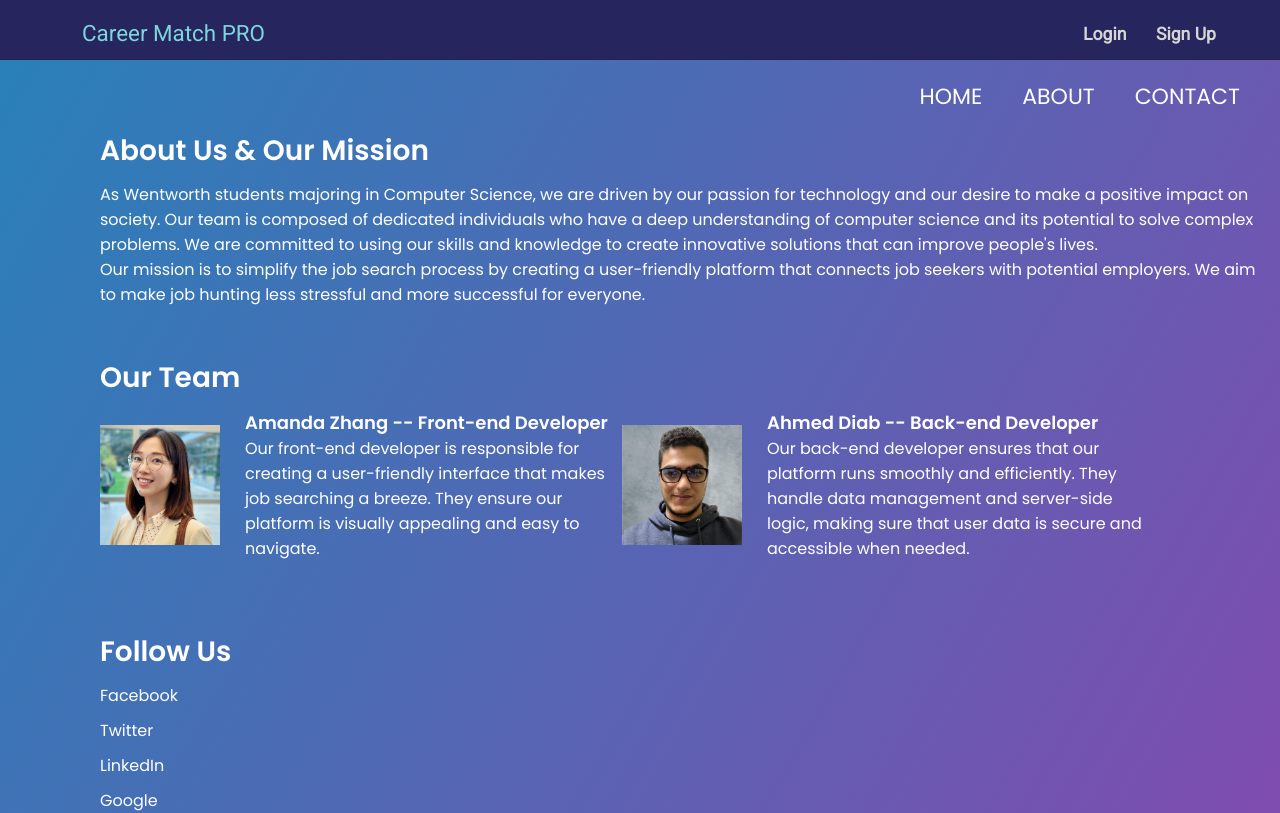
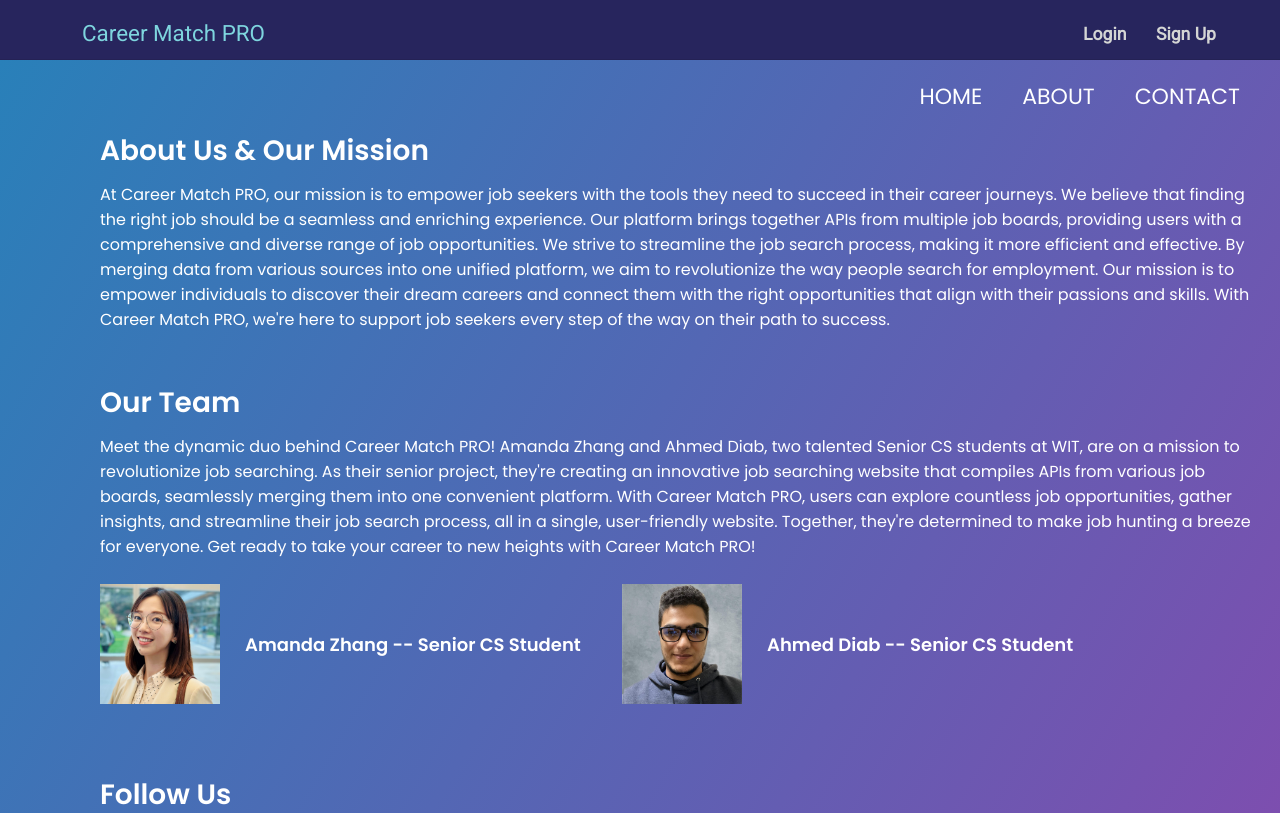
Before and after one commit to diabaatwit/Career-Match-PRO-Web-Application, a React (Create React App) app in the folder client/: page /about in a window 1280 px wide. Shown: the top 813 px of the page. Built offline with nearby package versions, Linux system fonts and the light colour scheme; the HTML template or start-up script is replaced by a standard one.

Commit message:
some changes in about page

```diff
--- a/client/src/components/about.js
+++ b/client/src/components/about.js
@@ -62,24 +62,35 @@ class AboutUs extends Component {
 
                     <div className="section about-section">
                         <h2>About Us & Our Mission</h2>
-                        <p>As Wentworth students majoring in Computer Science, we are driven by our passion for technology and our desire to make a positive impact on society. Our team is composed of dedicated individuals who have a deep understanding of computer science and its potential to solve complex problems. We are committed to using our skills and knowledge to create innovative solutions that can improve people's lives.</p>
-                        <p>Our mission is to simplify the job search process by creating a user-friendly platform that connects job seekers with potential employers. We aim to make job hunting less stressful and more successful for everyone.</p>
+                        <p>At Career Match PRO, our mission is to empower job seekers with the tools they need to succeed in their career journeys.
+                            We believe that finding the right job should be a seamless and enriching experience. Our platform brings together APIs from multiple job boards,
+                            providing users with a comprehensive and diverse range of job opportunities. We strive to streamline the job search process, making it more efficient and effective.
+                            By merging data from various sources into one unified platform, we aim to revolutionize the way people search for employment.
+                            Our mission is to empower individuals to discover their dream careers and connect them with the right opportunities that align with their passions and skills.
+                            With Career Match PRO, we're here to support job seekers every step of the way on their path to success.</p>
                     </div>
                     <div className="section team-section">
                         <h2>Our Team</h2>
+                        <p>Meet the dynamic duo behind Career Match PRO! Amanda Zhang and Ahmed Diab, two talented Senior CS students at WIT,
+                            are on a mission to revolutionize job searching. As their senior project, they're creating an innovative job searching website that compiles APIs from various job boards,
+                            seamlessly merging them into one convenient platform. With Career Match PRO, users can explore countless job opportunities, gather insights,
+                            and streamline their job search process, all in a single, user-friendly website. Together, they're determined to make job hunting a breeze for everyone.
+                            Get ready to take your career to new heights with Career Match PRO!</p>
+                            <br />
                         <div className="team-members">
+
                             <div className="team-member">
                                 <img src={frond_end} alt="Front-end Developer" />
                                 <div>
-                                    <h3>Amanda Zhang  --  Front-end Developer</h3>
-                                    <p>Our front-end developer is responsible for creating a user-friendly interface that makes job searching a breeze. They ensure our platform is visually appealing and easy to navigate.</p>
+                                    <h3>Amanda Zhang  --  Senior CS Student</h3>
+                                    <p></p>
                                 </div>
                             </div>
                             <div className="team-member">
                                 <img src={back_end} alt="back-end Developer" />
                                 <div>
-                                    <h3>Ahmed Diab  --  Back-end Developer</h3>
-                                    <p>Our back-end developer ensures that our platform runs smoothly and efficiently. They handle data management and server-side logic, making sure that user data is secure and accessible when needed.</p>
+                                    <h3>Ahmed Diab  --  Senior CS Student</h3>
+                                    <p></p>
                                 </div>
                             </div>
                         </div>
@@ -88,10 +99,9 @@ class AboutUs extends Component {
                         <h2>Follow Us</h2>
                         <ul>
                             <li><a href="https://www.facebook.com/">Facebook</a></li>
+                            <li><a href="https://www.instagram.com/">Instagram</a></li>
                             <li><a href="https://twitter.com/">Twitter</a></li>
                             <li><a href="https://www.linkedin.com/">LinkedIn</a></li>
-                            <li><a href="https://www.google.com/">Google</a></li>
-                            <li><a href="https://www.skype.com/">Skype</a></li>
                             {/* <a href="https://www.facebook.com/"><ion-icon class="fa fa-facebook-official"></ion-icon></a>
                             <a href="https://www.instagram.com/"><ion-icon class="fa fa-instagram"></ion-icon></a>
                             <a href="https://twitter.com/"><ion-icon class="fa fa-twitter"></ion-icon></a>
```
